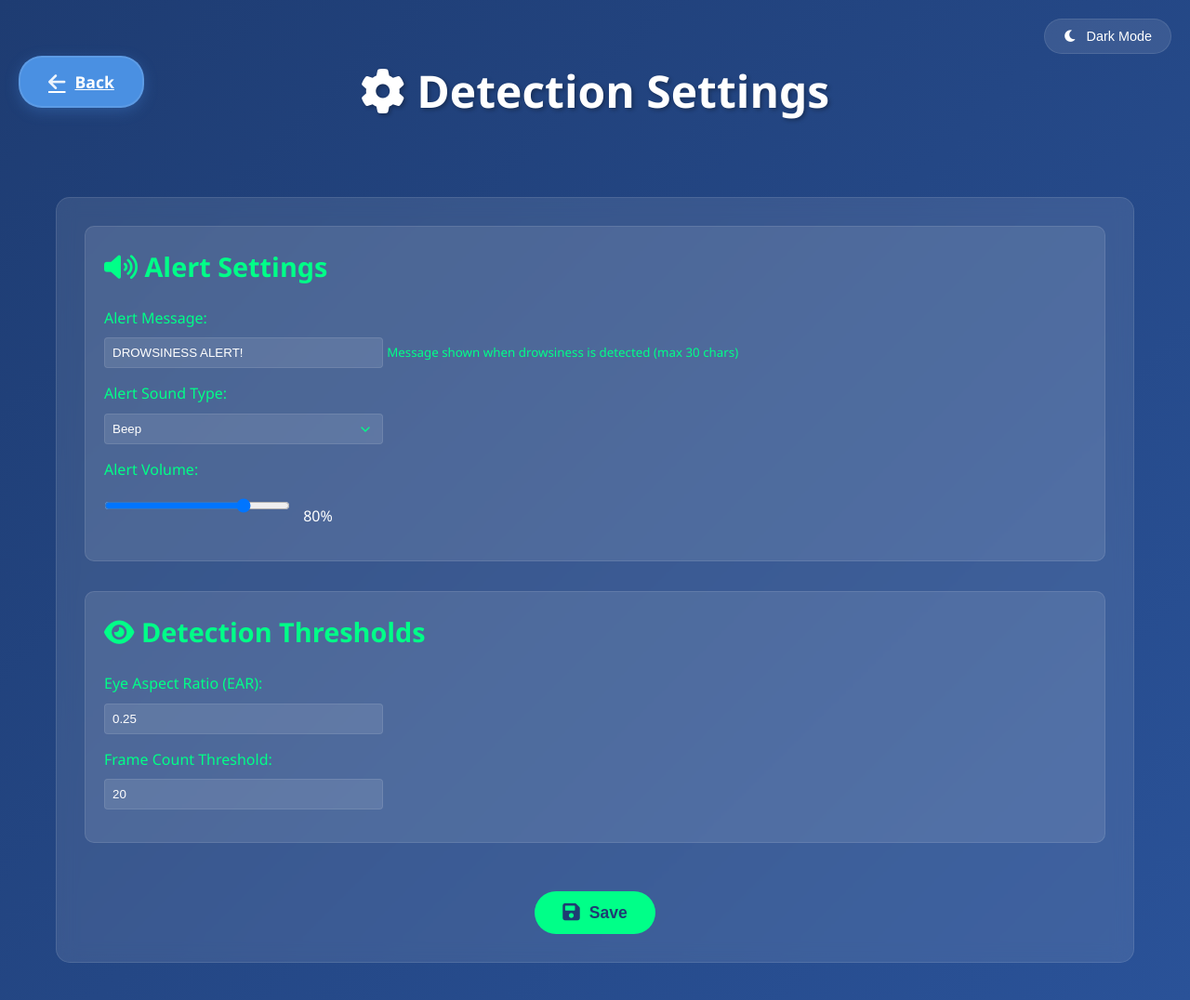
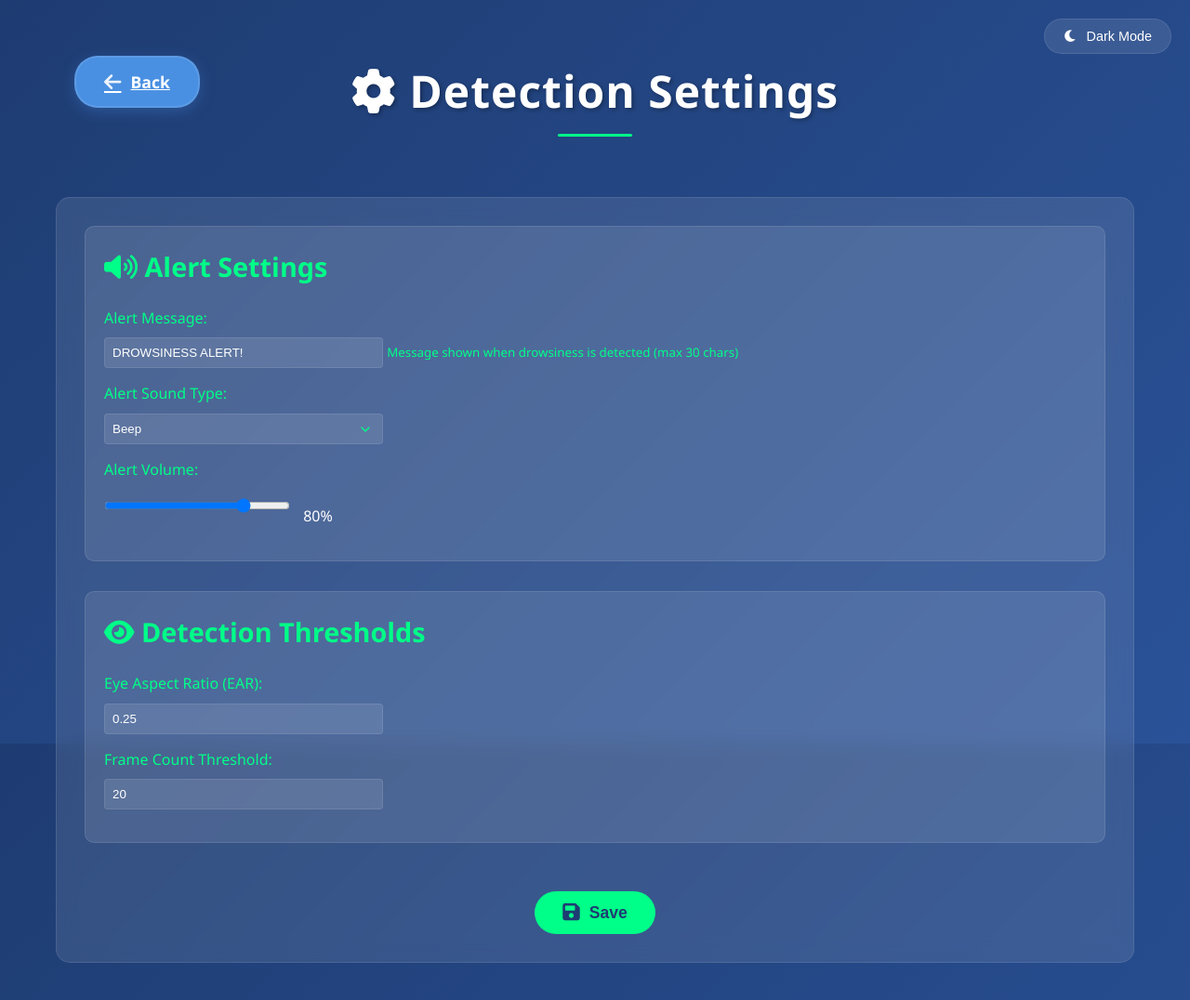
Before and after one commit to joydeep1007/drowsiness_detection, a Flask app: page /settings in a window 1280 px wide. Shown: the whole page at 93% size. Run offline with Flask 3, Linux system fonts and the light colour scheme.

Commit message:
updated css

```diff
--- a/static/css/style.css
+++ b/static/css/style.css
@@ -6,6 +6,9 @@
     --bg-gradient: linear-gradient(135deg, var(--primary-color) 0%, var(--secondary-color) 100%);
     --panel-bg: rgba(255, 255, 255, 0.1);
     --border-color: rgba(255, 255, 255, 0.1);
+    --shadow-color: rgba(0, 0, 0, 0.2);
+    --card-hover-transform: translateY(-5px);
+    --transition-speed: 0.3s;
 }
 
 /* Dark theme variables */
@@ -31,7 +35,9 @@
     color: var(--text-color);
     line-height: 1.6;
     min-height: 100vh;
-    transition: all 0.3s ease;
+    transition: all var(--transition-speed) ease;
+    background-attachment: fixed;
+    overflow-x: hidden;
 }
 
 .container {
@@ -39,11 +45,14 @@
     margin: 0 auto;
     padding: 20px;
     animation: fadeIn 1s ease-in;
+    position: relative;
+    z-index: 1;
 }
 
 header {
     text-align: center;
     padding: 40px 0;
+    position: relative;
 }
 
 header h1 {
@@ -51,12 +60,30 @@
     margin-bottom: 15px;
     text-shadow: 2px 2px 4px rgba(0,0,0,0.3);
     animation: slideDown 0.8s ease-out;
+    letter-spacing: 1px;
+    position: relative;
+    display: inline-block;
 }
 
 .tagline {
     font-size: 1.2em;
     color: var(--accent-color);
     letter-spacing: 2px;
+    animation: fadeIn 1.2s ease-in;
+    position: relative;
+}
+
+header h1::after {
+    content: '';
+    position: absolute;
+    bottom: -10px;
+    left: 50%;
+    transform: translateX(-50%);
+    width: 80px;
+    height: 3px;
+    background: var(--accent-color);
+    border-radius: 3px;
+    animation: expandWidth 1s ease-out forwards;
 }
 
 .video-container {
@@ -116,12 +165,15 @@
     padding: 30px;
     margin: 20px 0;
     backdrop-filter: blur(10px);
-    transition: all 0.3s ease, box-shadow 0.3s ease;
+    transition: all var(--transition-speed) ease, box-shadow var(--transition-speed) ease;
+    position: relative;
+    overflow: hidden;
 }
 
 .info-panel:hover {
-    transform: translateY(-5px);
-    box-shadow: 0 12px 40px rgba(0,0,0,0.3);
+    transform: var(--card-hover-transform);
+    box-shadow: 0 12px 40px var(--shadow-color);
+    border-color: var(--accent-color);
 }
 
 .info-panel h2 {
@@ -185,10 +238,13 @@
     border-radius: 25px;
     font-size: 1.1em;
     cursor: pointer;
-    transition: all 0.3s ease;
+    transition: all var(--transition-speed) ease;
     display: flex;
     align-items: center;
     gap: 10px;
+    position: relative;
+    overflow: hidden;
+    z-index: 1;
 }
 
 .control-btn i {
@@ -225,7 +281,24 @@
 
 .control-btn:hover:not(:disabled) {
     transform: translateY(-2px);
-    box-shadow: 0 4px 15px rgba(0,0,0,0.2);
+    box-shadow: 0 4px 15px var(--shadow-color);
+}
+
+.control-btn::after {
+    content: '';
+    position: absolute;
+    top: 0;
+    left: 0;
+    width: 100%;
+    height: 100%;
+    background: rgba(255, 255, 255, 0.1);
+    transform: translateX(-100%);
+    transition: transform 0.4s ease;
+    z-index: -1;
+}
+
+.control-btn:hover::after {
+    transform: translateX(0);
 }
 
 .control-btn:disabled {
```
Also changed, not shown: other parts of static/css/style.css (+39 -4 lines).
